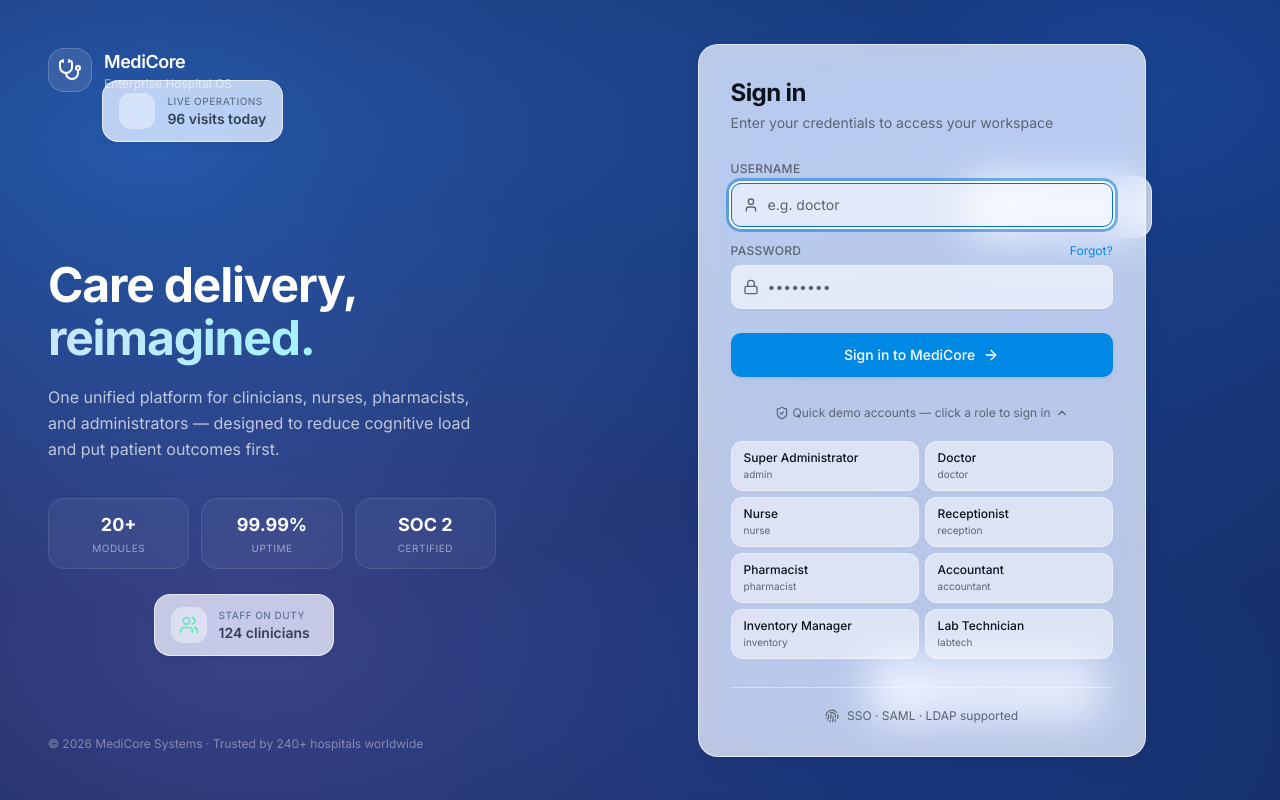
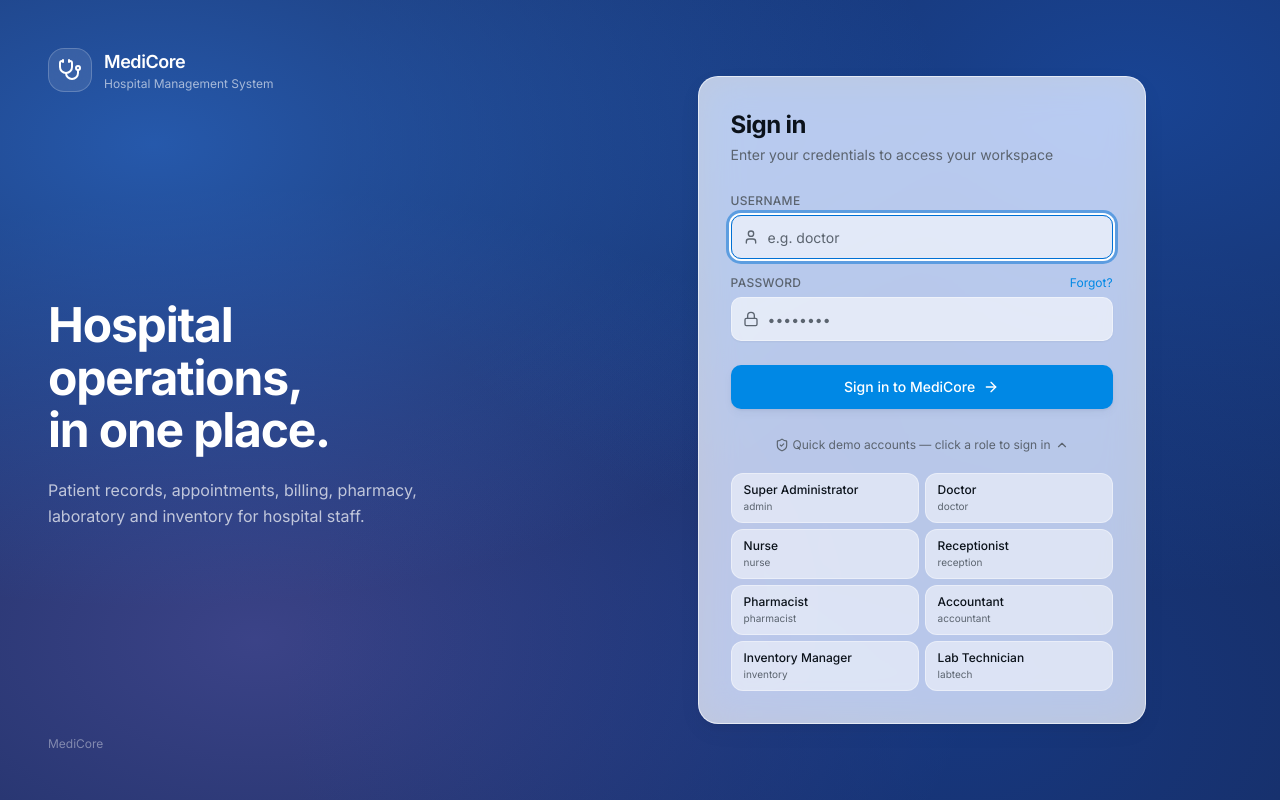
Before and after one commit to MrGranday/Hospital_management_system, a Next.js app: page / in a window 1280 px wide. Built offline with nearby package versions, Linux system fonts and the light colour scheme.

Commit message:
chore: strip false marketing claims and LIVE badges

```diff
--- a/src/features/auth/components/LoginScreen.tsx
+++ b/src/features/auth/components/LoginScreen.tsx
@@ -8,14 +8,10 @@ import {
   User as UserIcon,
   ChevronDown,
   ShieldCheck,
-  Activity,
-  HeartPulse,
-  Users,
   ArrowRight,
-  Fingerprint,
 } from "lucide-react";
 import { useAppStore } from "@/store/app-store";
-import { USERS_BY_ROLE, ROLE_LABELS, type Role } from "@/_legacy/mock-data/data";
+import { ROLE_LABELS, type Role } from "@/_legacy/mock-data/data";
 import { Button } from "@/components/ui/button";
 import { Input } from "@/components/ui/input";
 import { Label } from "@/components/ui/label";
@@ -68,38 +64,6 @@ export default function LoginScreen() {
 
   return (
     <div className="min-h-screen w-full mesh-blue relative overflow-hidden flex">
-      {/* Decorative floating cards */}
-      <div className="pointer-events-none absolute inset-0 overflow-hidden">
-        <FloatingCard
-          className="top-[10%] left-[8%]"
-          icon={<Activity className="h-5 w-5 text-brand-200" />}
-          label="Live Operations"
-          value="96 visits today"
-          delay={0.2}
-        />
-        <FloatingCard
-          className="top-[22%] right-[10%]"
-          icon={<HeartPulse className="h-5 w-5 text-rose-300" />}
-          label="Critical Patients"
-          value="3 monitoring"
-          delay={0.4}
-        />
-        <FloatingCard
-          className="bottom-[18%] left-[12%]"
-          icon={<Users className="h-5 w-5 text-emerald-300" />}
-          label="Staff On Duty"
-          value="124 clinicians"
-          delay={0.6}
-        />
-        <FloatingCard
-          className="bottom-[10%] right-[14%]"
-          icon={<ShieldCheck className="h-5 w-5 text-brand-200" />}
-          label="HIPAA Compliant"
-          value="End-to-end encrypted"
-          delay={0.8}
-        />
-      </div>
-
       {/* Left brand panel */}
       <div className="hidden lg:flex flex-col justify-between p-12 w-[44%] relative z-10">
         <motion.div
@@ -113,7 +77,7 @@ export default function LoginScreen() {
           </div>
           <div>
             <p className="text-white font-semibold text-lg tracking-tight">MediCore</p>
-            <p className="text-white/60 text-xs">Enterprise Hospital OS</p>
+            <p className="text-white/60 text-xs">Hospital Management System</p>
           </div>
         </motion.div>
 
@@ -124,25 +88,17 @@ export default function LoginScreen() {
           className="space-y-5 max-w-md"
         >
           <h1 className="text-white font-bold text-4xl xl:text-5xl leading-[1.1] tracking-tight">
-            Care delivery,<br />
-            <span className="bg-gradient-to-r from-brand-200 to-cyan-200 bg-clip-text text-transparent">
-              reimagined.
-            </span>
+            Hospital operations,<br />
+            in one place.
           </h1>
           <p className="text-white/70 text-base leading-relaxed">
-            One unified platform for clinicians, nurses, pharmacists, and administrators —
-            designed to reduce cognitive load and put patient outcomes first.
+            Patient records, appointments, billing, pharmacy, laboratory and inventory
+            for hospital staff.
           </p>
-
-          <div className="grid grid-cols-3 gap-3 pt-4">
-            <StatCard value="20+" label="Modules" />
-            <StatCard value="99.99%" label="Uptime" />
-            <StatCard value="SOC 2" label="Certified" />
-          </div>
         </motion.div>
 
         <p className="text-white/40 text-xs">
-          © 2026 MediCore Systems · Trusted by 240+ hospitals worldwide
+          MediCore
         </p>
       </div>
 
@@ -284,13 +240,6 @@ export default function LoginScreen() {
                 )}
               </AnimatePresence>
             </form>
-
-            <div className="mt-7 pt-5 border-t border-white/40">
-              <div className="flex items-center justify-center gap-2 text-xs text-muted-foreground">
-                <Fingerprint className="h-3.5 w-3.5" />
-                <span>SSO · SAML · LDAP supported</span>
-              </div>
-            </div>
           </div>
         </motion.div>
       </div>
@@ -298,45 +247,3 @@ export default function LoginScreen() {
     </div>
   );
 }
-
-function FloatingCard({
-  className,
-  icon,
-  label,
-  value,
-  delay,
-}: {
-  className?: string;
-  icon: React.ReactNode;
-  label: string;
-  value: string;
-  delay: number;
-}) {
-  return (
-    <motion.div
-      initial={{ opacity: 0, y: 12 }}
-      animate={{ opacity: 1, y: 0 }}
-      transition={{ duration: 0.6, delay }}
-      className={`absolute ${className} hidden md:block`}
-    >
-      <div className="glass rounded-xl px-4 py-3 shadow-soft flex items-center gap-3 min-w-[180px]">
-        <div className="w-9 h-9 rounded-lg bg-white/40 flex items-center justify-center">
-          {icon}
-        </div>
-        <div>
-          <p className="text-[10px] uppercase tracking-wider text-slate-500 font-medium">{label}</p>
-          <p className="text-sm font-semibold text-slate-700">{value}</p>
-        </div>
-      </div>
-    </motion.div>
-  );
-}
-
-function StatCard({ value, label }: { value: string; label: string }) {
-  return (
-    <div className="rounded-xl bg-white/5 border border-white/10 backdrop-blur-sm px-3 py-3 text-center">
-      <p className="text-white font-bold text-lg">{value}</p>
-      <p className="text-white/50 text-[10px] uppercase tracking-wider mt-0.5">{label}</p>
-    </div>
-  );
-}
--- a/src/features/dashboard/components/Dashboard.tsx
+++ b/src/features/dashboard/components/Dashboard.tsx
@@ -68,10 +68,6 @@ export default function Dashboard() {
         <div>
           <div className="flex items-center gap-2 mb-1">
             <span className="text-xs font-semibold text-brand-600 uppercase tracking-wider">Operations Dashboard</span>
-            <span className="inline-flex items-center gap-1 text-[10px] text-emerald-700 bg-emerald-50 border border-emerald-200 px-1.5 py-0.5 rounded-md font-medium">
-              <span className="w-1.5 h-1.5 rounded-full bg-emerald-500 animate-pulse" />
-              LIVE
-            </span>
           </div>
           <h1 className="text-2xl md:text-3xl font-bold tracking-tight text-foreground">
             Good morning, {user?.name?.split(" ").slice(-1)[0] || "Doctor"}.
@@ -315,7 +311,7 @@ export default function Dashboard() {
           <div className="flex items-start justify-between mb-4">
             <div>
               <h3 className="font-semibold text-foreground">Today&apos;s OPD Queue</h3>
-              <p className="text-xs text-muted-foreground mt-0.5">Live patient flow · auto-refreshing</p>
+              <p className="text-xs text-muted-foreground mt-0.5">Patient flow for today</p>
             </div>
             <Button variant="ghost" size="sm" className="h-8 text-xs text-brand-600 hover:text-brand-700" onClick={() => setPage("opd")}>
               View all <ArrowRight className="h-3 w-3 ml-1" />
--- a/src/features/opd/components/OPD.tsx
+++ b/src/features/opd/components/OPD.tsx
@@ -62,13 +62,9 @@ export default function OPD() {
         <div>
           <div className="flex items-center gap-2 mb-1">
             <span className="text-xs font-medium text-brand-600 uppercase tracking-wider">Outpatient Department</span>
-            <span className="inline-flex items-center gap-1 text-[10px] text-emerald-700 bg-emerald-50 border border-emerald-200 px-1.5 py-0.5 rounded-md font-medium">
-              <span className="w-1.5 h-1.5 rounded-full bg-emerald-500 animate-pulse" />
-              LIVE
-            </span>
           </div>
           <h1 className="text-2xl font-bold tracking-tight text-foreground">OPD Queue</h1>
-          <p className="text-sm text-muted-foreground mt-1">Real-time patient flow · {new Date().toLocaleDateString("en-US", { weekday: "long", month: "long", day: "numeric" })}</p>
+          <p className="text-sm text-muted-foreground mt-1">Patient flow for {new Date().toLocaleDateString("en-US", { weekday: "long", month: "long", day: "numeric" })}</p>
         </div>
         <Button size="sm" className="bg-brand-600 hover:bg-brand-700 h-9" onClick={() => openModal("newPatient")}>
           <Plus className="h-4 w-4 mr-1.5" />
```
Also changed, not shown: src/features/settings/components/Settings.tsx (+1 -54 lines).
